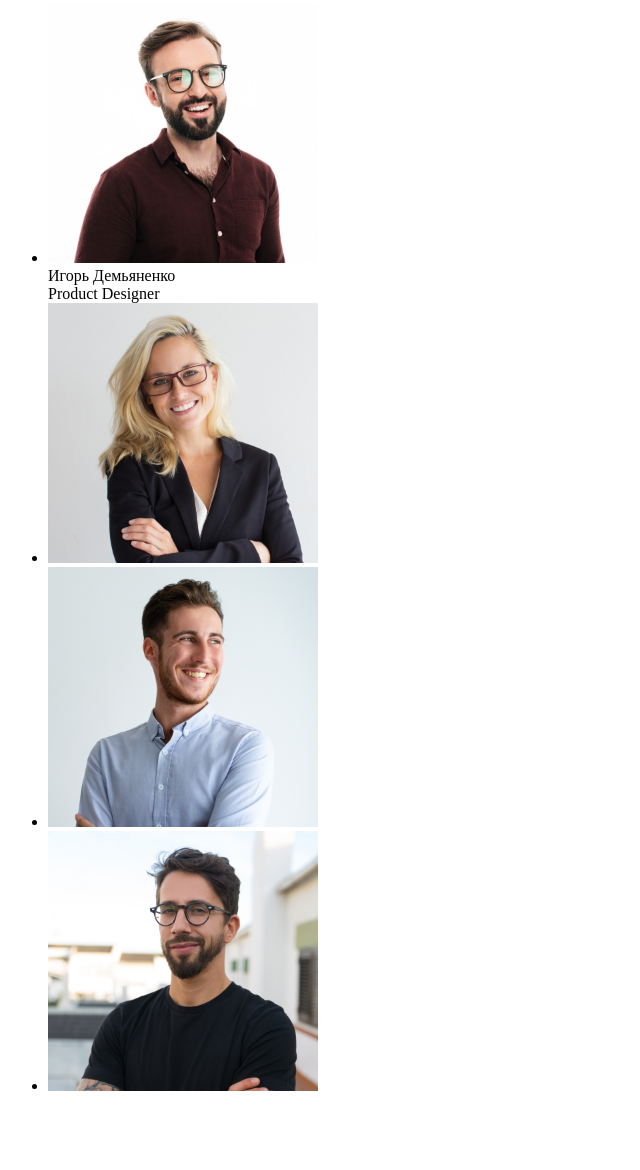
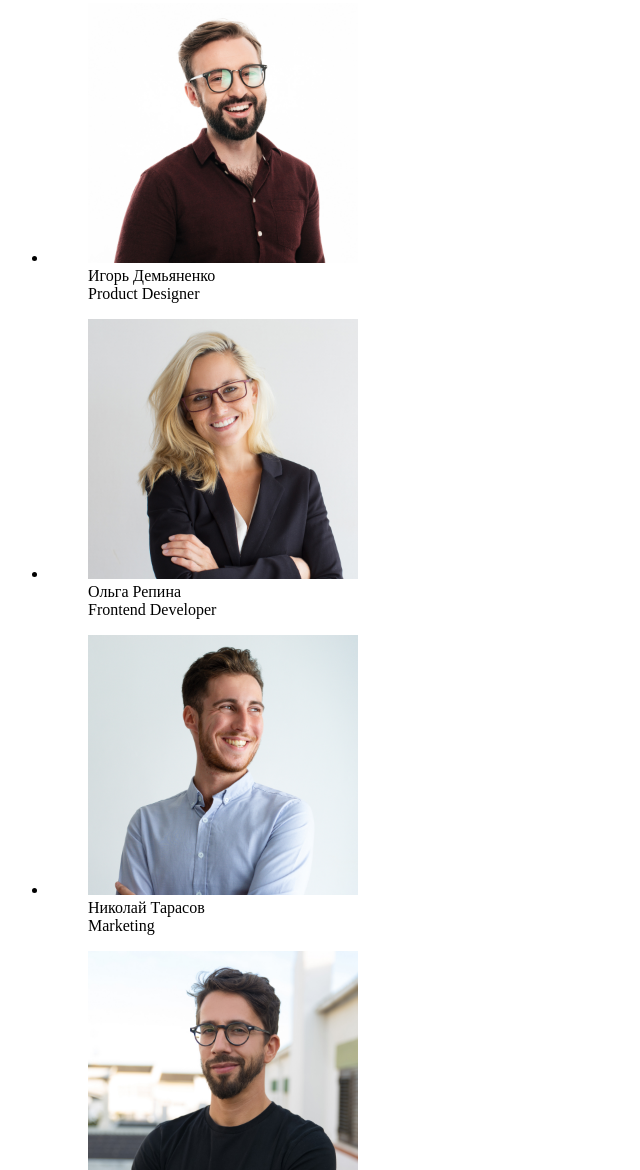
Before and after one commit to Anton0511/goit-markup-hw-03, a plain HTML site: page index.html in a window 1280 px wide. Shown: the part 1630-2800 px from the top of the page, without its empty margins (0-640 px from the left). Before the commit the page ends 2741 px from the top, so only its background shows below. Drawn offline with Linux system fonts and the light colour scheme.

Commit message:
add section

```diff
--- a/index.html
+++ b/index.html
@@ -19,7 +19,7 @@
          </ul>
 
          <ul>
-            <li> <a href="">infos@devstudio.com</a></li>
+            <li> <a href="">info@devstudio.com</a></li>
             <li> <a href="">+38 096 111 11 11</a></li>
          </ul>
         </nav>
@@ -72,22 +72,46 @@
         <h2>Наша команда</h2>
         <ul>
             <li>
+                <figure>
                     <img src="./img/Igor D.jpg" alt="" width="270">
                     <figcaption>
                         Игорь Демьяненко </br>
                         Product Designer
                     </figcaption>
+                </figure>
              </li>
             <li>
+                <figure>
                 <img src="./img/Olga.jpg" alt="" width="270">
+                <figcaption>
+                    Ольга Репина </br>
+                    Frontend Developer
+                </figcaption>
+                </figure>
             </li>
             <li>
+                <figure>
                 <img src="./img/Nikolay.jpg" alt="" width="270">
+                <figcaption>
+                    Николай Тарасов </br>
+                    Marketing
+                </figcaption>
+                </figure>
             </li>
             <li>
+                <figure>
                 <img src="./img/Mihail.jpg" alt="" width="270">
+                <figcaption>
+                    Михаил Ермаков </br>
+                    UI Designer
+                </figcaption>
+                </figure>
             </li>
         </ul>
     </section>
+
+    <footer>
+
+    </footer>
 </body>
 </html>
```
Lines whose indentation alone changed are shown as unchanged.
